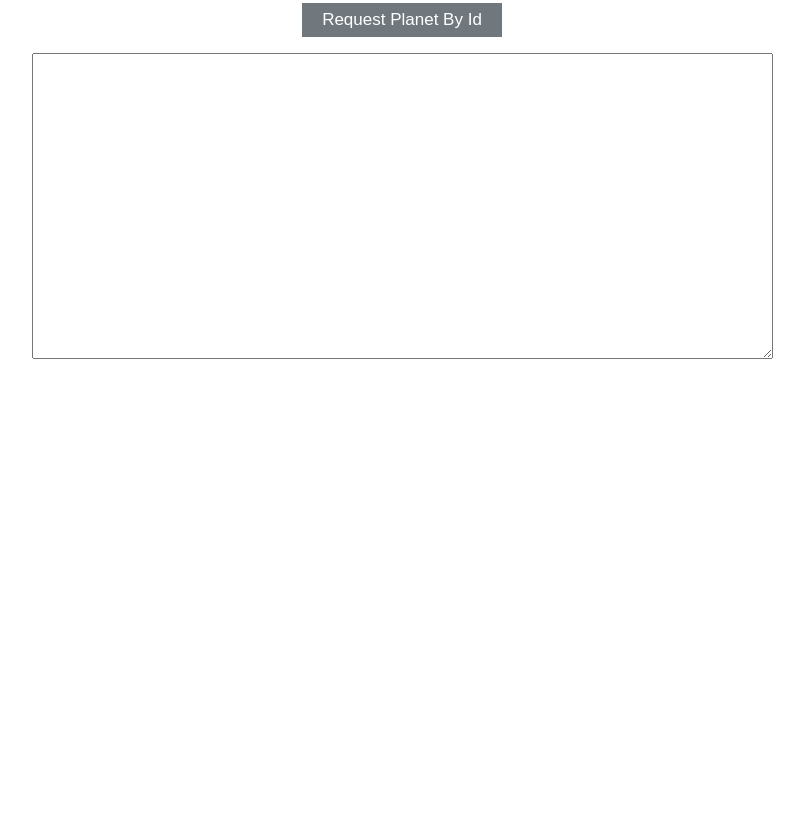
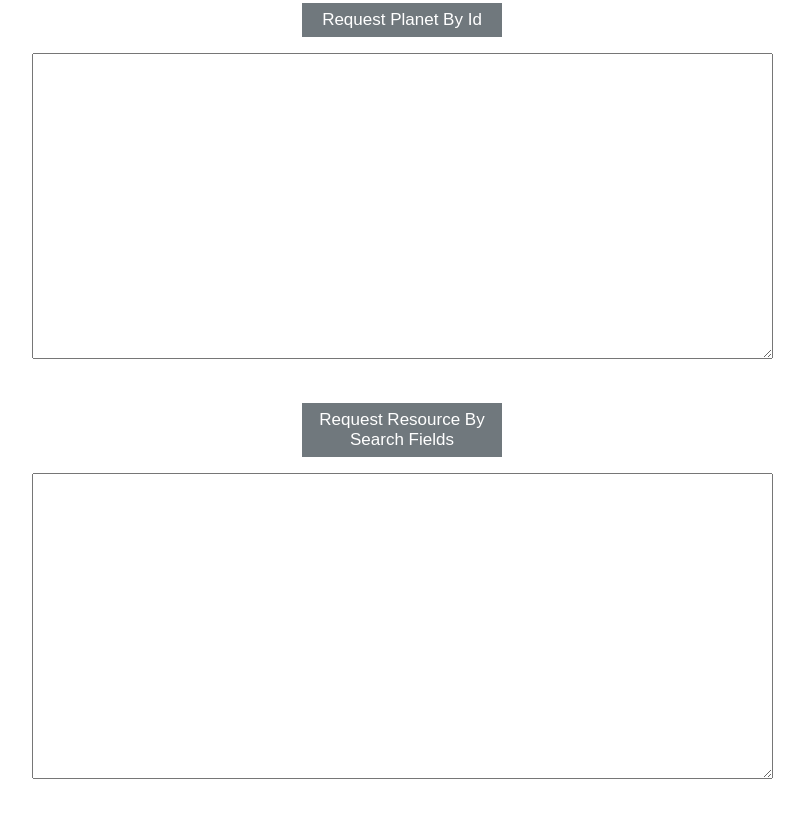
Before and after one commit to asthaparashar05/workspace, a plain HTML site: page swapi.js.wrapper/WebContent/index.html in a window 1280 px wide. Shown: the part 2905-3720 px from the top of the page, without its empty margins (238-1042 px from the left). Before the commit the page ends 3300 px from the top, so only its background shows below. Drawn offline with Linux system fonts and the light colour scheme.

Commit message:
Adding search

```diff
--- a/swapi.js.wrapper/WebContent/index.html
+++ b/swapi.js.wrapper/WebContent/index.html
@@ -44,6 +44,10 @@
 		<button class="tablinks" onclick="getPlanetById(3)">Request Planet By Id</button>
 		<br></br>
 		<textarea id="planets" rows="20" cols="90"></textarea>
+		<br></br>
+		<button class="tablinks" onclick="getReourceBySearchFields('people','Luke')">Request Resource By Search Fields</button>
+		<br></br>
+		<textarea id="search" rows="20" cols="90"></textarea>
 
 	</div>
 </body>
```
